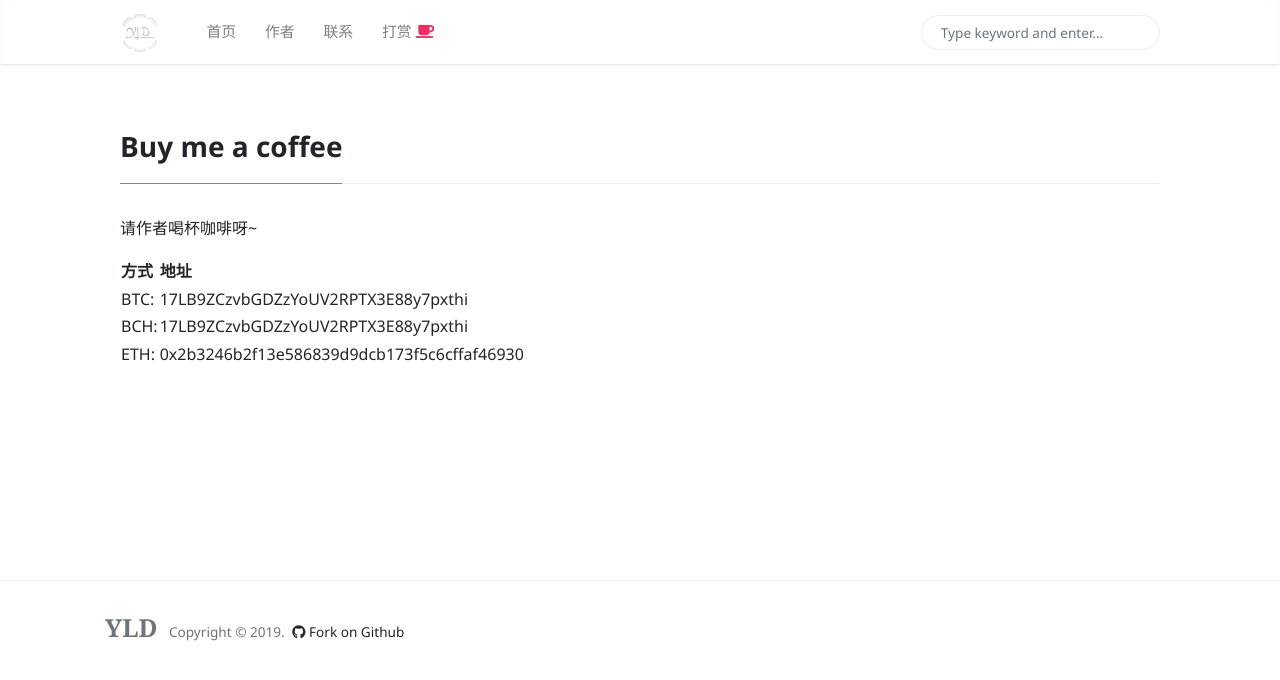
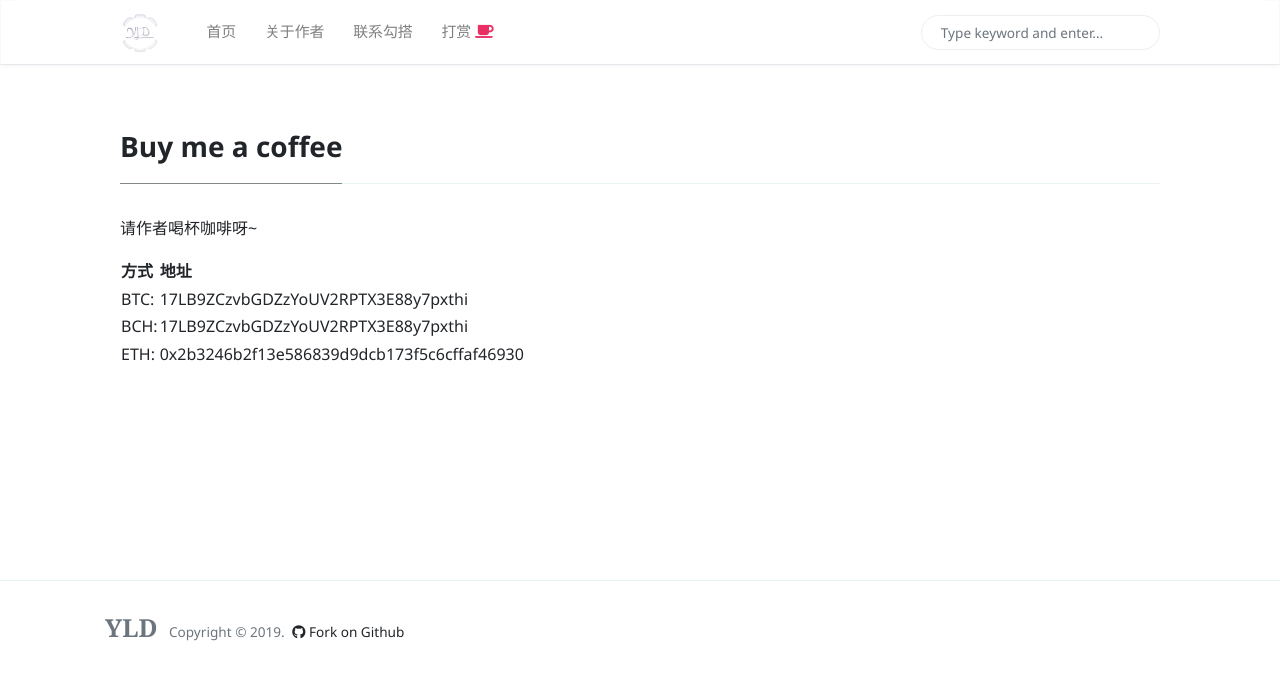
Before and after one commit to aiyld/yldblog, a Jekyll site: the page built from _pages/buy-me-a-coffee.md, in a window 1280 px wide. Shown: the top 680 px of the page. Built offline with Jekyll 4.4.1, drawn with Linux system fonts in a browser that asks for light colours; nearby versions of some CDN libraries.

Commit message:
feat: Update header menu

```diff
--- a/_includes/menu-header.html
+++ b/_includes/menu-header.html
@@ -4,10 +4,10 @@
 <a class="nav-link" href="{{site.baseurl}}/index.html">首页</a>
 </li>
 <li class="nav-item">
-<a class="nav-link" href="{{site.baseurl}}/authors-list.html">作者</a>
+<a class="nav-link" href="{{site.baseurl}}/authors-list.html">关于作者</a>
 </li>
 <li class="nav-item">
-<a class="nav-link" href="{{site.baseurl}}/contact.html">联系</a>
+<a class="nav-link" href="{{site.baseurl}}/contact.html">联系勾搭</a>
 </li>
 <li class="nav-item">
 <a class="nav-link" href="{{site.baseurl}}/buy-me-a-coffee.html">打赏 <i class="fa fa-coffee text-danger"></i></a>
```
